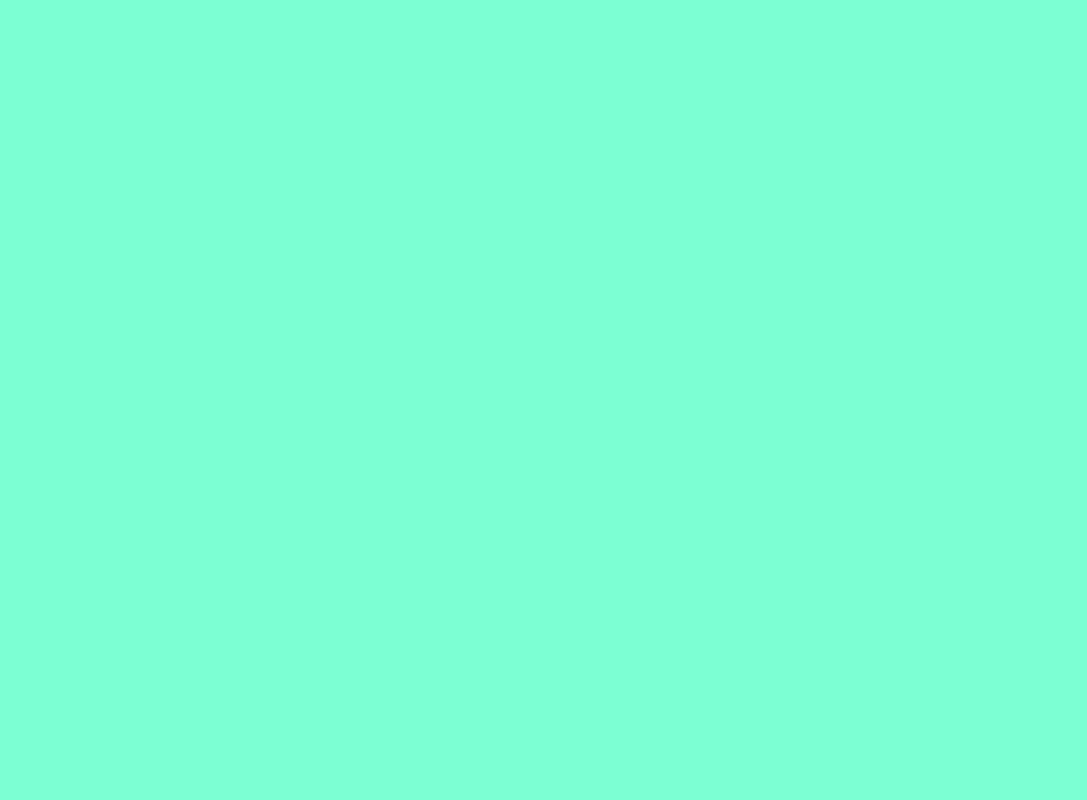
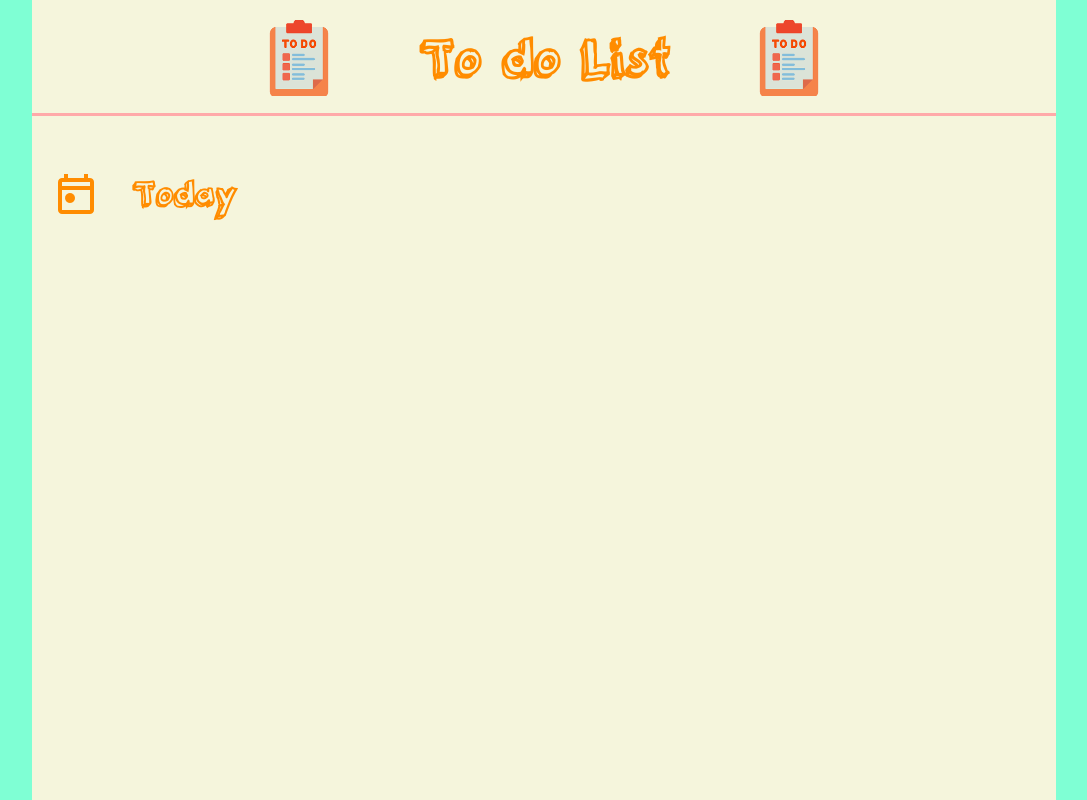
Before and after one commit to Yufan029/todo, a website built with webpack: page src/index.html in a window 1280 px wide. Shown: the whole page, without its empty margins (96-1183 px from the left). Built offline with nearby package versions, Linux system fonts and the light colour scheme.

Commit message:
Add header, side today

```diff
--- /dev/null
+++ b/src/createHeader.js
@@ -0,0 +1,19 @@
+import todoIcon from './images/todo-icon.png';
+
+export default function createHeader() {
+    let imageLeft = new Image();
+    imageLeft.src = todoIcon;
+    imageLeft.classList.add('todoIcon');
+
+    let header = document.querySelector('#header-icon');
+    header.appendChild(imageLeft);
+
+    let pElem = document.createElement('p');
+    pElem.appendChild(document.createTextNode('To do List'))
+    header.appendChild(pElem);
+
+    let imageRight = new Image();
+    imageRight.src = todoIcon;
+    imageRight.classList.add('todoIcon');
+    header.appendChild(imageRight);
+}
--- /dev/null
+++ b/src/createSideToday.js
@@ -0,0 +1,21 @@
+
+import todayImage from './images/today_image.png';
+
+export default function createTodayListItem() {
+    let image = new Image();
+    image.src = todayImage;
+    image.classList.add('today-image');
+
+    let divSideListItem = document.createElement('div');
+    divSideListItem.classList.add('side-list-today');
+
+    let pElem = document.createElement('p');
+    pElem.appendChild(document.createTextNode('Today'));
+    pElem.classList.add('today-text');
+
+    divSideListItem.appendChild(image);
+    divSideListItem.appendChild(pElem);
+
+    let side = document.querySelector('.side-list');
+    side.appendChild(divSideListItem);
+}
--- a/src/index.html
+++ b/src/index.html
@@ -6,6 +6,12 @@
     <title>Todo List</title>
 </head>
 <body>
-
+    <div class="container">
+        <header id="header-icon"></header>
+        <div class="content">
+            <aside class="side-list"></aside>
+            <main></main>
+        </div>
+    </div>
 </body>
 </html>
--- a/src/index.js
+++ b/src/index.js
@@ -1,3 +1,6 @@
 import './style.css';
+import createHeader from './createHeader';
+import createTodayListItem from './createSideToday';
 
-console.log('testtttttttttttttttt');
+createHeader();
+createTodayListItem();
--- a/src/style.css
+++ b/src/style.css
@@ -1,3 +1,85 @@
+*,
+*::before,
+*::after {
+    padding: 0px;
+    margin: 0px;
+    box-sizing: border-box;
+}
+
+:root {
+    --title-color: #ff8c00;
+}
+
+@font-face {
+    font-family: "3dumb";
+    src: url('./fonts/3dumb-webfont.woff2') format('woff2'),
+         url('./fonts/3dumb-webfont.woff') format('woff');
+    font-weight: normal;
+    font-style: normal;
+}
+
 body {
     background-color: aquamarine;
 }
+
+.container {
+    width: 80%;
+    height: 100vh;
+    background-color: beige;
+    margin: 0 auto;
+}
+
+#header-icon {
+    display: flex;
+    align-items: center;
+    justify-content:center;
+    gap: 5rem;
+
+    background-color: beige;
+    padding: 1rem;
+    box-shadow: inset 0px -3px #ffa9a9;
+}
+
+.todoIcon {
+    width: 80px;
+    mix-blend-mode: multiply;
+}
+
+#header-icon > p {
+    font-size: 3rem;
+    font-family: '3dumb';
+    font-weight: bolder;
+    color: var(--title-color);
+}
+
+.content {
+    display: grid;
+    grid-template-columns: 1fr 4fr;
+}
+
+.side-list {
+    margin: 50px 20px;
+}
+
+.side-list-today {
+    display: flex;
+    justify-content: center;
+    align-items: center;
+    gap: 2rem;
+}
+
+.today-image {
+    width: 3rem;
+    height: 3rem;
+}
+
+.today-text {
+    font-family: '3dumb';
+    font-size: 2rem;
+    color: var(--title-color);
+    font-weight: bold;
+}
+
+main {
+    background-color:
+}
--- a/webpack.common.js
+++ b/webpack.common.js
@@ -19,6 +19,14 @@ module.exports = {
         test: /\.css$/i,
         use: ['style-loader', 'css-loader'],
       },
+      {
+        test: /\.(png|svg|jpg|jpeg|gif)$/i,
+        type: 'asset/resource',
+      },
+      {
+        test: /\.(woff|woff2|eot|ttf|otf)$/i,
+        type: 'asset/resource',
+      },
     ],
   },
 }
```
Also changed, not shown: dist/2ca7f3032a04828655ef.woff2 (added), dist/4861889914d7427d5595.png (added), dist/7ecd88c09a1718460fe2.woff (added), dist/cebf968254ea0904937e.png (added), dist/index.html, dist/main.js, src/fonts/3dumb-webfont.woff (added), src/fonts/3dumb-webfont.woff2 (added), src/images/today_image.png (added), src/images/todo-icon.png (added), 1 other file.
